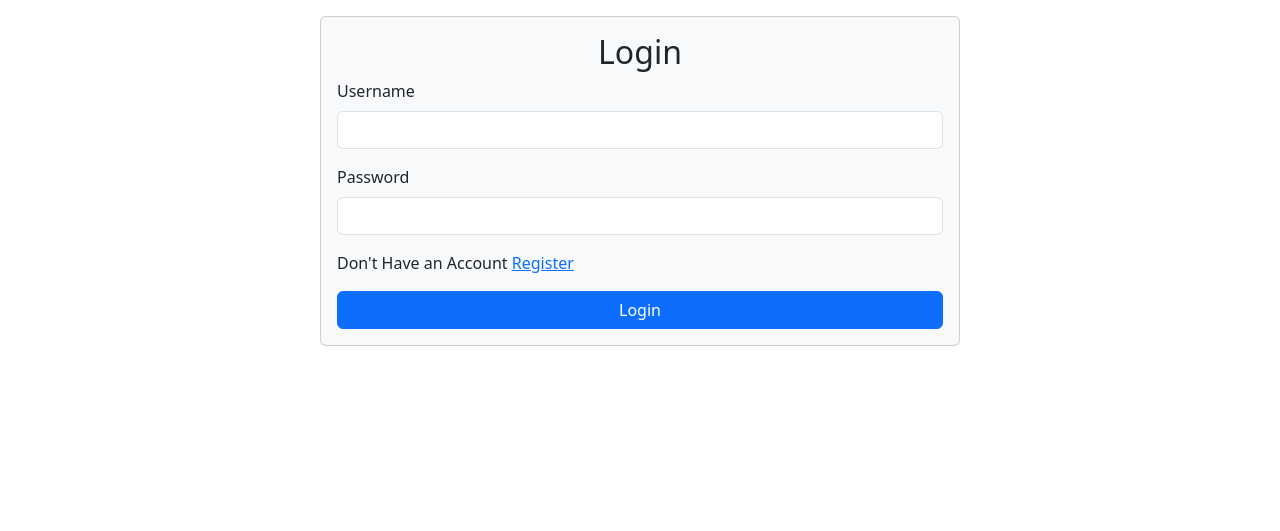
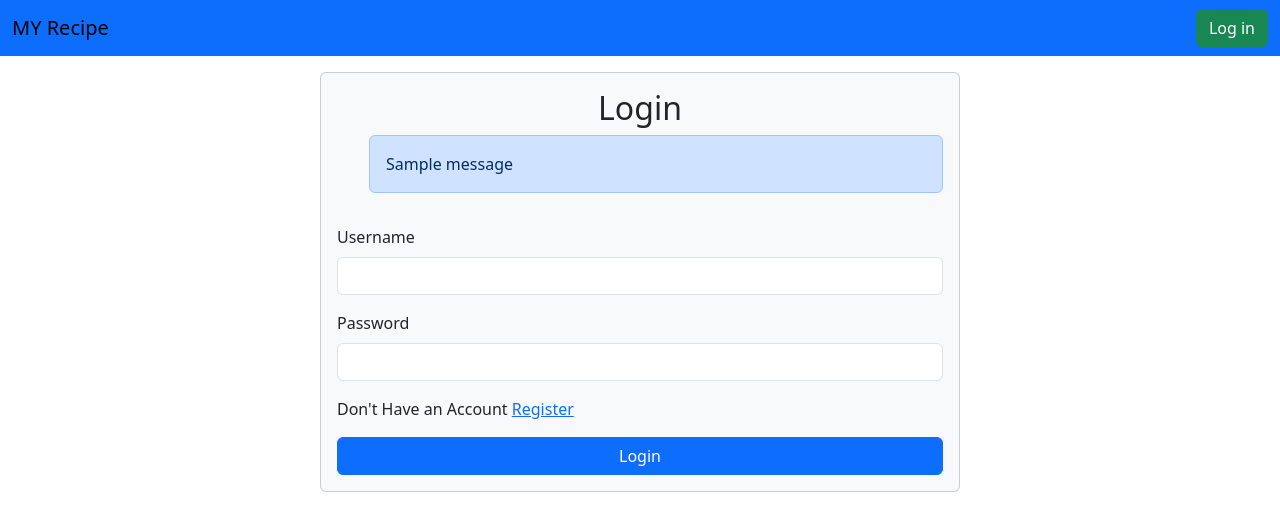
Before and after one commit to tyagigop/Recipe-App, a Django app: page /login/ in a window 1280 px wide. Shown: the top 531 px of the page. Run offline with Django 4.2, Linux system fonts and the light colour scheme; one stand-in notice (Sample message) is shown.

Commit message:
final commit

```diff
--- a/home/views.py
+++ b/home/views.py
@@ -3,9 +3,11 @@ from django.http import HttpResponse
 from . models import *
 from django.contrib.auth.models import User
 from django.contrib import messages
-
+from django.contrib.auth import authenticate, login, logout
+from django.contrib.auth.decorators import login_required
 
 # Create your views here.
+@login_required(login_url="/login/")
 def home(request):
 
 
@@ -35,7 +37,7 @@ def home(request):
 
         return render(request,"index.html",context)
 
-
+@login_required(login_url="/login/")
 def update_rec(request,id):
     queryset = Student.objects.get(id=id)
     if request.method=="POST":
@@ -55,14 +57,35 @@ def update_rec(request,id):
     context = {'update':queryset}
     return render(request,"update.html",context)
 
-
+@login_required(login_url="/login/")
 def delete_rec(request,id):
     queryset =Student.objects.get(id=id)
     queryset.delete()
     return redirect('/')
 
-def login(request):
+def login_page(request):
+    if request.method == 'POST':
+        username=request.POST.get('username')
+        password=request.POST.get('password')
+
+        if not User.objects.filter(username = username).exists():
+            messages.error(request, "User NOT EXIST")
+            return redirect('/login')
+        user = authenticate(username=username,password=password)
+
+        if user is None:
+            messages.error(request, "Wrong Password")
+            return redirect('/login')
+
+        else:
+            login(request, user)
+            return redirect('/home')
+
+
     return render(request,"login.html")
+def logout_page(request):
+     logout(request)
+     return redirect('/login')
 
 def register(request):
     if request.method=='POST':
--- a/recpie/urls.py
+++ b/recpie/urls.py
@@ -8,11 +8,12 @@ from django.contrib.staticfiles.urls import staticfiles_urlpatterns
 
 
 urlpatterns = [
-    path('',home,name='home'),
+    path('home/',home,name='home'),
     path('delete-rec/<id>/', delete_rec,name='delete_rec'),
     path('update-rec/<id>/', update_rec,name='update_rec'),
-    path('login/',login,name='login'),
+    path('login/',login_page,name='login_page'),
     path('register/',register,name='register'),
+    path('logout/',logout_page,name='logout_page'),
 
 
     path("admin/", admin.site.urls),
--- a/templates/base.html
+++ b/templates/base.html
@@ -15,6 +15,19 @@
 </head>
 <body>
 
+  <nav class="navbar bg-primary">
+    <div class="container-fluid">
+      <a class="navbar-brand">MY Recipe</a>
+      <form class="d-flex" role="search">
+        {% if request.user.is_authenticated  %}
+        <a href="/logout/" class="btn btn-success" type="submit">Log Out</a>
+        {% else %}
+        <a href="/login/" class="btn btn-success" type="submit">Log in</a>
+        {% endif %}
+      </form>
+    </div>
+  </nav>
+
     {% block start %}
 
     {% endblock %}
--- a/templates/index.html
+++ b/templates/index.html
@@ -27,7 +27,7 @@
             <label for="exampleInputEmail1" class="form-label ">Search Recipe Name</label>
             <input name="search" type="text" class="form-control" placeholder="Type search keyword.......">
             <button type="submit" class="btn btn-outline-info">Search</button>
-          </div>
+        </div>
 
 
     </form>
--- a/templates/login.html
+++ b/templates/login.html
@@ -6,14 +6,28 @@
 <form class="container-md mb-6 p-3 my-3 bg-light col-6 card" method="post" enctype="multipart/form-data">
     {%csrf_token%}
     <h2 class="text-center">Login</h2>
+    {% if messages %}
+    <ul class="messages">
+
+
+        <div class="alert alert-primary" role="alert">
+            {% for message in messages %}
+            {{ message }}
+            {% endfor %}
+        </div>
+        </li>
+
+    </ul>
+    {% endif %}
+
     <div class="mb-3">
       <label for="exampleInputEmail1" class="form-label">Username</label>
-      <input type="text" name="r_name" class="form-control"  required ="exampleInputEmail1" aria-describedby="emailHelp">
+      <input type="text" name="username" class="form-control"  required ="exampleInputEmail1" aria-describedby="emailHelp">
 
     </div>
     <div class="mb-3">
       <label for="exampleInputPassword1" class="form-label">Password</label>
-      <input type="password" name="r_name" class="form-control"  required ="exampleInputEmail1" aria-describedby="emailHelp">    </div>
+      <input type="password" name="password" class="form-control"  required ="exampleInputEmail1" aria-describedby="emailHelp">    </div>
 
       <p>Don't Have an Account <a href="/register">Register</a></p>
     <button type="submit" class="btn btn-primary">Login</button>
```
Also changed, not shown: db.sqlite3, public/static/xyz/mag.jpg (added), 1 other file.
